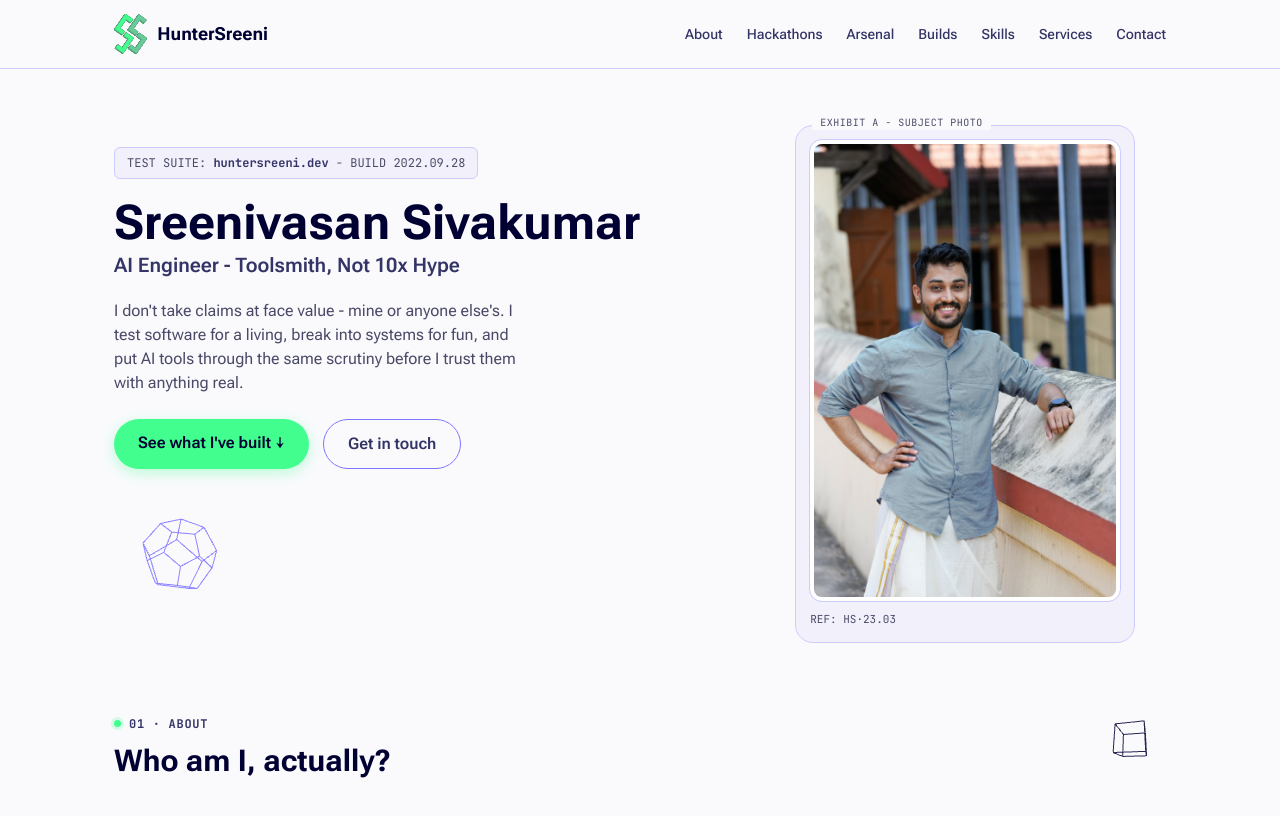
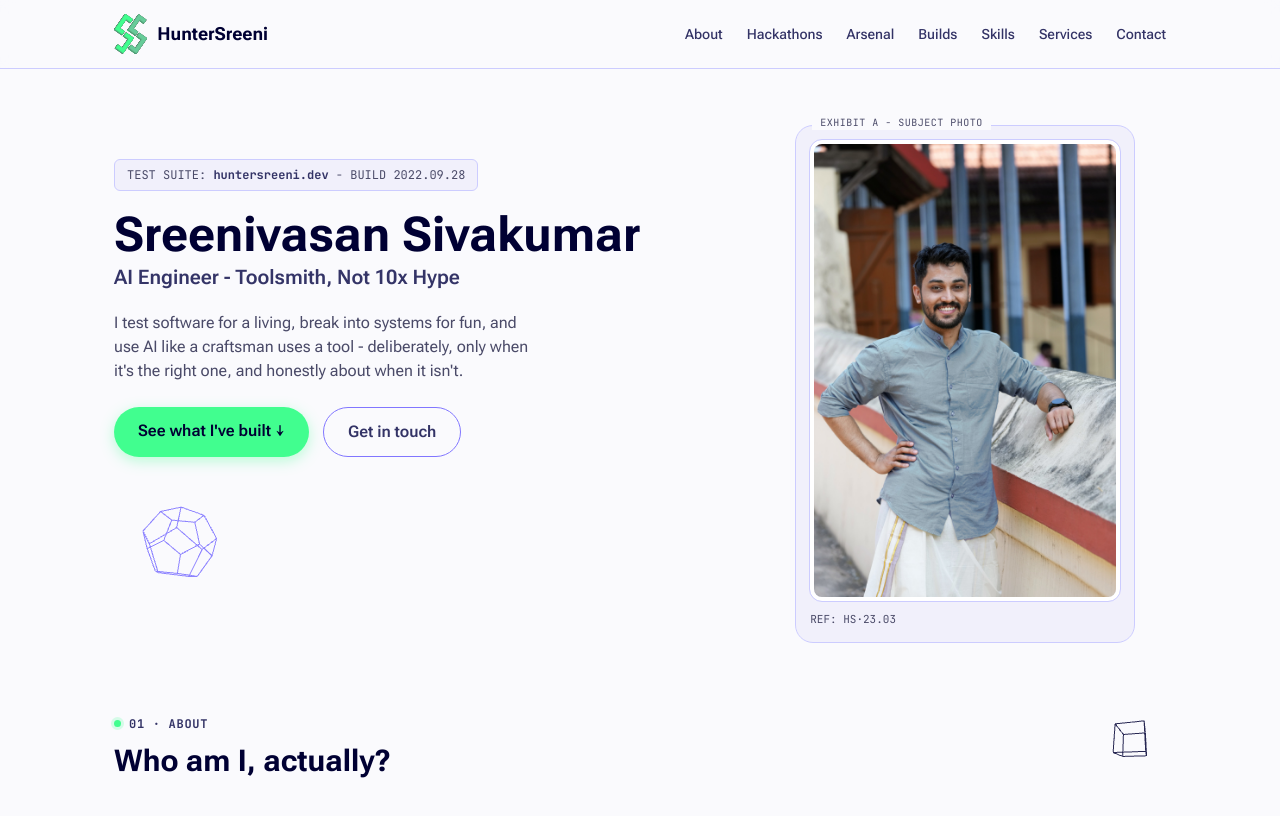
Before and after one commit to HunterSreeni/huntersreeni-portfolio-2, a React (Vite) app: page / in a window 1280 px wide. Shown: the top 816 px of the page. Built offline with nearby package versions, Linux system fonts and the light colour scheme.

Commit message:
Revert hero lede paragraph to old copy

```diff
--- a/src/components/Hero.tsx
+++ b/src/components/Hero.tsx
@@ -20,9 +20,8 @@ export default function Hero() {
         </div>
 
         <p className="reveal-hero mx-auto mb-6 max-w-[46ch] text-text-soft md:mx-0">
-          I don't take claims at face value - mine or anyone else's. I test software for a
-          living, break into systems for fun, and put AI tools through the same scrutiny before
-          I trust them with anything real.
+          I test software for a living, break into systems for fun, and use AI like a craftsman
+          uses a tool - deliberately, only when it's the right one, and honestly about when it isn't.
         </p>
 
         <div className="reveal-hero flex flex-wrap justify-center gap-3.5 md:justify-start">
```
